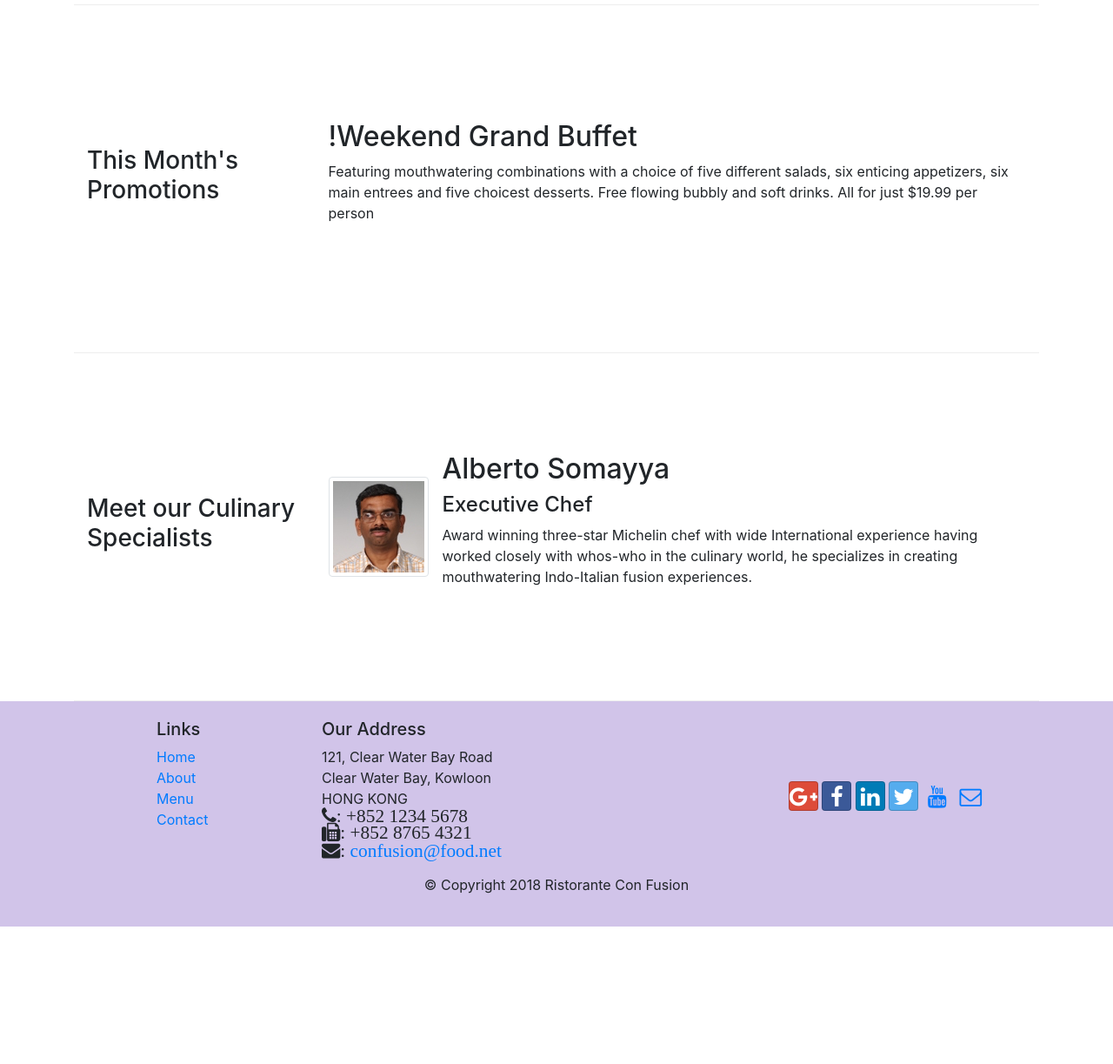
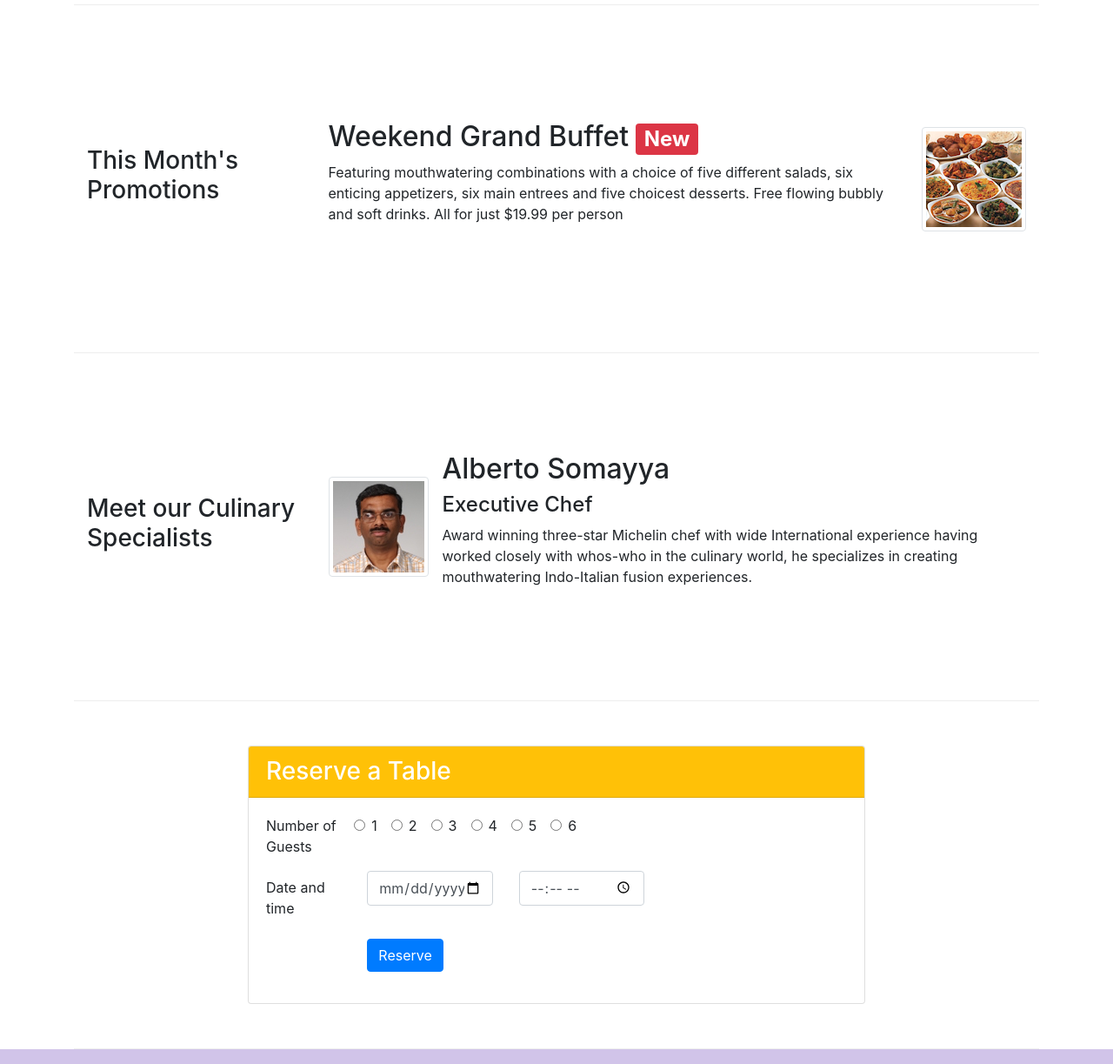
Before and after one commit to Dhirish/Full_Stack_Boot, a website: page index.html in a window 1280 px wide. Shown: the part 760-1983 px from the top of the page at 87% size. Before the commit the page ends 1825 px from the top, so only its background shows below. Drawn offline with nearby package versions, Linux system fonts and the light colour scheme.

Commit message:
Second assignment

```diff
--- a/index.html
+++ b/index.html
@@ -40,9 +40,17 @@
                     <h1>Ristorante con Fusion</h1>
                     <p>We take inspiration from the World's best cuisines, and create a unique fusion experience. Our lipsmacking creations will tickle your culinary senses!</p>
                 </div>
-                <div class="col-12 col-sm align-self-center">
-                        <img src="img/logo.png" class="img-fluid">
+                <div class="col-12 col-sm-3">
+                        <div class="col-12 col-sm align-self-center">
+                                <img src="img/logo.png" class="img-fluid">
+                        </div>
+               </div>
+               <div class="col-12 col-sm">
+                    <div class="col-12 btn-group" role="group">
+                            <a type="button" href="#card" class="btn btn-warning btn-lg btn-block">Reserve Table</a>
                     </div>
+               </div>
+
             </div>
         </div>
     </header>
@@ -56,7 +64,7 @@
                 <div class="media">
                         <img class="d-flex mr-3 img-thumbnail align-self-center"  src="img/uthappizza.png" alt="Uthappizza">
                         <div class="media-body">
-                                <h2 class="mt-0">Uthappizza</h2>
+                                <h2 class="mt-0">Uthappizza<span class="badge badge-danger">HOT</span><span class="badge badge-pill badge-secondary">$4.99</span></h2>
                                 <p class="d-none d-sm-block">A unique combination of Indian Uthappam (pancake) and
                                     Italian pizza, topped with Cerignola olives, ripe vine
                                     cherry tomatoes, Vidalia onion, Guntur chillies and
@@ -73,9 +81,15 @@
                 <h3>This Month's Promotions</h3>
             </div>
             <div class="col-12 col-sm col-md">
-                <h2>!Weekend Grand Buffet</h2>
-                <p>Featuring mouthwatering combinations with a choice of five different salads, six enticing appetizers, six main entrees and five choicest desserts. Free flowing bubbly and soft drinks. All for just $19.99 per person </p>
+                <div class="media">
+                    <div class="media-body">
+                        <h2>Weekend Grand Buffet<span class="ml-2 badge badge-danger">New</span></h2>
+                        <p class="d-none d-sm-block">Featuring mouthwatering combinations with a choice of five different salads, six enticing appetizers, six main entrees and five choicest desserts. Free flowing bubbly and soft drinks. All for just $19.99 per person </p>
+                    </div>
+                    <img class="d-flex ml-3 img-thumbnail align-self-center"  src="img/buffet.png" alt="Uthappizza">
+                </div>
             </div>
+
         </div>
 
         <div class="row row-contents align-items-center">
@@ -97,6 +111,60 @@
                 </div>
                 </div>
 
+            </div>
+        </div>
+        <div class="row row-contents align-items-center">
+            <div class="col-12 col-md-8 offset-md-2 ">
+                    <div id="card" class="card">
+                            <h3 class="card-header bg-warning text-white">Reserve a Table</h3>
+                            <div class="card-body">
+                                <form>
+                                    <div class="form-group row">
+                                        <label class="form-check-label col-12 col-md-2 " for="seats">Number of Guests</label>
+                                        <div class="form-check mr-3">
+                                            <input class="form-check-input" type="radio" name="seats" id="seats1" value="1">
+                                            <label class="form-check-label" for="seats1">1</label>
+                                        </div>
+                                        <div class="form-check mr-3">
+                                                <input class="form-check-input" type="radio" name="seats" id="seats2" value="2">
+                                                <label class="form-check-label" for="seats2">2</label>
+                                        </div>
+                                        <div class="form-check mr-3">
+                                                <input class="form-check-input" type="radio" name="seats" id="seats3" value="3">
+                                                <label class="form-check-label" for="seats3">3</label>
+                                        </div>
+                                        <div class="form-check mr-3">
+                                                <input class="form-check-input" type="radio" name="seats" id="seats4" value="4">
+                                                <label class="form-check-label" for="seats4">4</label>
+                                        </div>
+                                        <div class="form-check mr-3">
+                                                <input class="form-check-input" type="radio" name="seats" id="seats5" value="5">
+                                                <label class="form-check-label" for="seats5">5</label>
+                                        </div>
+                                        <div class="form-check mr-3">
+                                                <input class="form-check-input" type="radio" name="seats" id="seats6" value="6">
+                                                <label class="form-check-label" for="seats6">6</label>
+                                        </div>
+                                    </div>
+                                    <div class="form-group row">
+                                            <label class="col-form-label col-12 col-md-2 " for="Date">Date and time</label>
+                                            <div class="col-5 col-md-3">
+                                                    <input type="datetime-local" class="form-control" id="Date" name="Date" placeholder="Date">
+
+                                            </div>
+                                            <div class="col-7 col-md-3">
+                                                        <input type="time" class="form-control" id="Time" name="Time" placeholder="Time">
+
+                                            </div>
+                                    </div>
+                                    <div class="form-group row">
+                                            <div class="offset-md-2 col-md-10">
+                                                    <button type="submit" class="btn btn-primary">Reserve</button>
+                                            </div>
+                                    </div>
+                                </form>
+                            </div>
+                        </div>
             </div>
         </div>
     </div>
```
